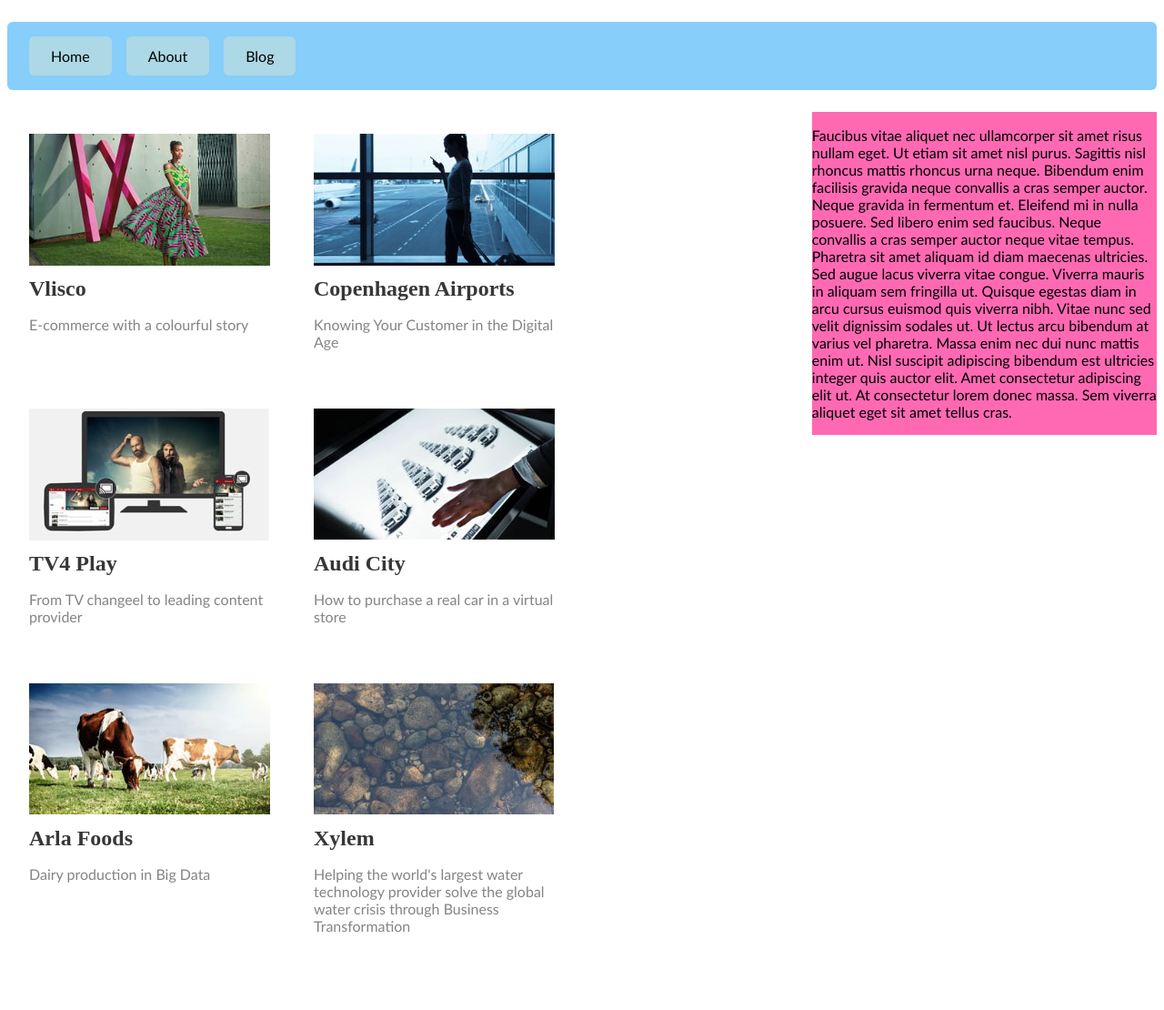
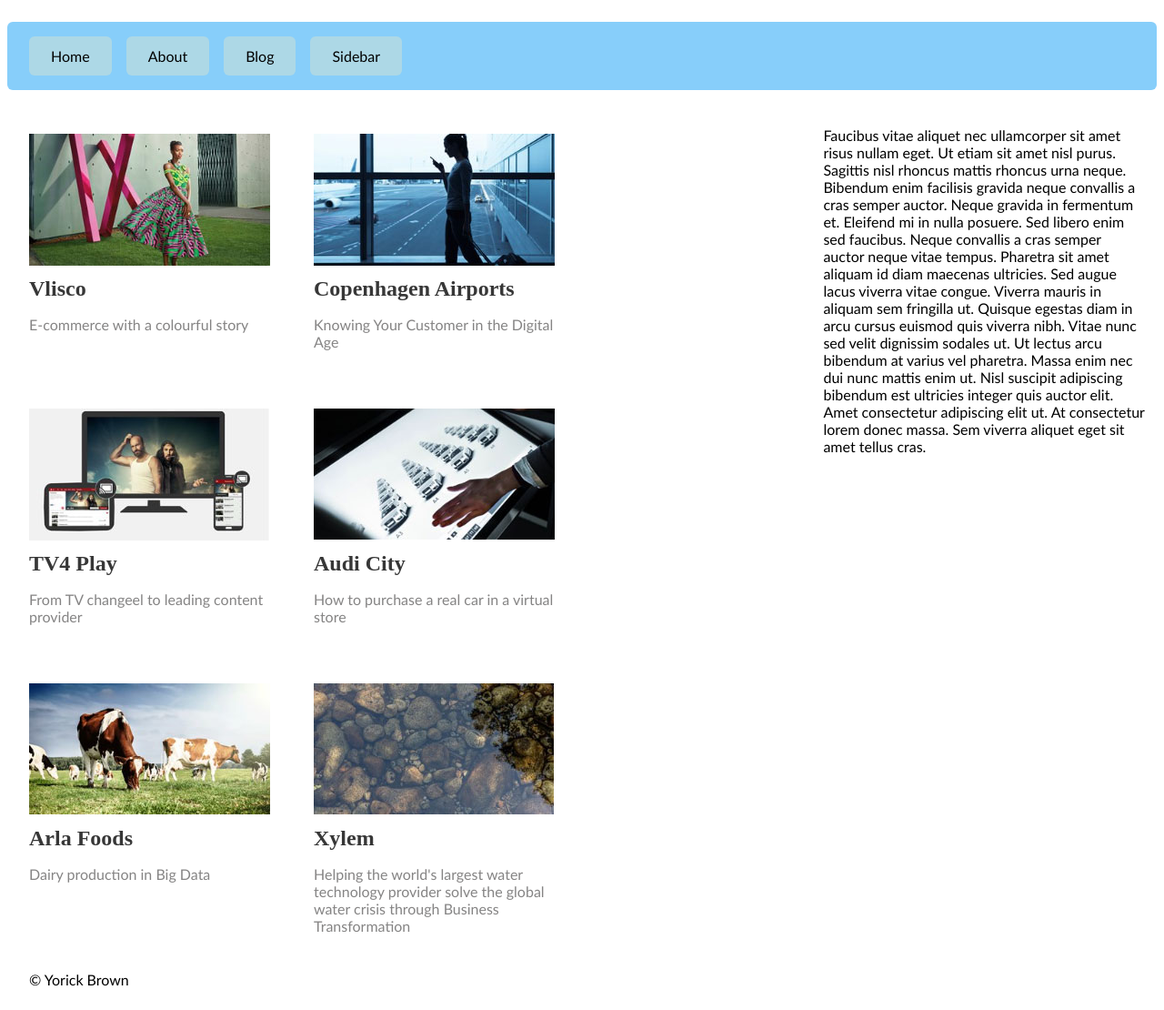
Before and after one commit to yodiyo/ui-exercise, a plain HTML site: page index.html in a window 1280 px wide. Shown: the whole page at 91% size. Before the commit the page ends 1067 px from the top, so only its background shows below. Drawn offline with nearby package versions, Linux system fonts and the light colour scheme.

Commit message:
side panel toggle. add copyright in footer

```diff
--- a/index.html
+++ b/index.html
@@ -23,6 +23,9 @@
                 </li>
                 <li>
                     <a href="/blog.html">Blog</a>
+                </li>
+                <li>
+                    <a href="#" id="sidebar-toggle">Sidebar</a>
                 </li>
             </ul>
         </nav>
@@ -55,9 +58,9 @@
                 <p>Dairy production in Big Data</p>
             </article>
             <article class="card">
-                    <img src="images/valtech-test-thumb-xylem.jpg" title="Xylem" alt="Stones under water">
-                    <h1>Xylem</h1>
-                    <p>Helping the world's largest water technology provider solve the global water crisis through Business Transformation</p>
+                <img src="images/valtech-test-thumb-xylem.jpg" title="Xylem" alt="Stones under water">
+                <h1>Xylem</h1>
+                <p>Helping the world's largest water technology provider solve the global water crisis through Business Transformation</p>
             </article>
         </section>
         <aside>
@@ -74,7 +77,7 @@
         </aside>
     </main>
     <footer>
-
+        <p>&copy; Yorick Brown</p>
     </footer>
     <script src="test.js"></script>
 </body>
--- a/test.css
+++ b/test.css
@@ -23,8 +23,8 @@ main > * {
 }
 
 aside {
-    width: 30%;
-    background: hotpink;
+    width: 28%;
+    padding: 0 1%;
 }
 
 #content article {
@@ -71,3 +71,10 @@ nav ul li a {
     background-color: lightblue;
     border-radius: 6px;
 }
+
+/* footer */
+
+footer {
+    clear: both;
+    margin: 24px;
+}
--- a/test.js
+++ b/test.js
@@ -5,6 +5,15 @@
     trial.type = 'text/javascript';
     trial.async = true;
     trial.src = 'https://easy.myfonts.net/v2/js?sid=112449(font-family=Charter+BT+Pro+Bold)&sid=112451(font-family=Charter+BT+Pro+Roman)&key=696Dp8JIze';
+    // remove injection of blurb for test
     // var head = document.getElementsByTagName("head")[0];
     // head.appendChild(trial);
 })();
+
+// toggle sidebar
+
+$(document).ready(function(){
+    $("#sidebar-toggle").click(function(){
+        $("aside").fadeToggle(1000);
+    })
+})
```
